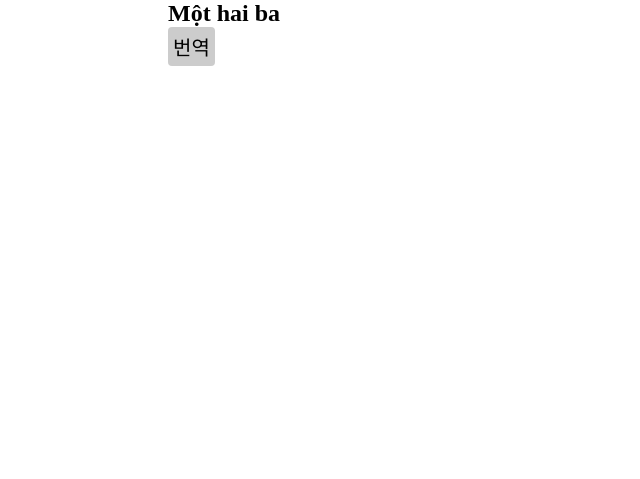
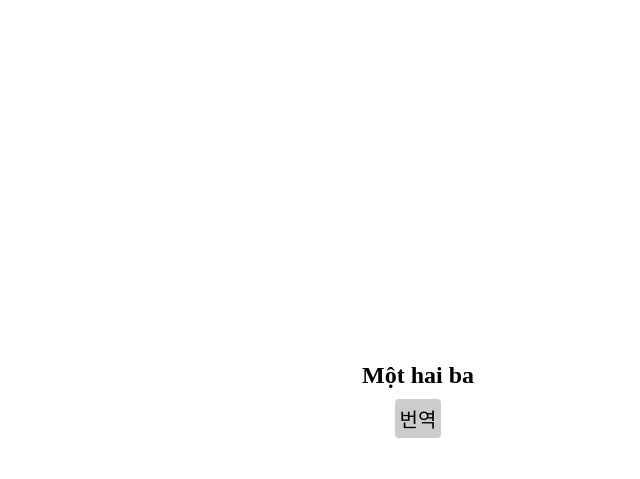
Before and after one commit to kimbboyong/voices-test, a plain HTML site: page index.html in a window 1280 px wide. Shown: the whole page, without its empty margins (222-862 px from the left). Drawn offline with Linux system fonts and the light colour scheme.

Commit message:
docs: 위치수정

```diff
--- a/index.html
+++ b/index.html
@@ -19,6 +19,19 @@
       margin: auto;
     }
 
+    .inner {
+      height: 150px;
+      display: flex;
+      flex-direction: column;
+      justify-content: center;
+      align-items: center;
+      gap: 10px;
+      position: absolute;
+      top: 50%;
+      left: 50%;
+      transform: translate(-50%, -50%);
+    }
+
     button {
       padding: 5px;
       border: none;
@@ -35,9 +48,11 @@
   </style>
   <body>
     <div class="wrap">
-      <input id="code_reddit" type="hidden" value="Một hai ba" />
-      <h2>Một hai ba</h2>
-      <button class="btn" onclick="g_gout()">번역</button>
+      <div class="inner">
+        <input id="code_reddit" type="hidden" value="Một hai ba" />
+        <h2>Một hai ba</h2>
+        <button class="btn" onclick="g_gout()">번역</button>
+      </div>
     </div>
 
     <script src="./index.js"></script>
```
